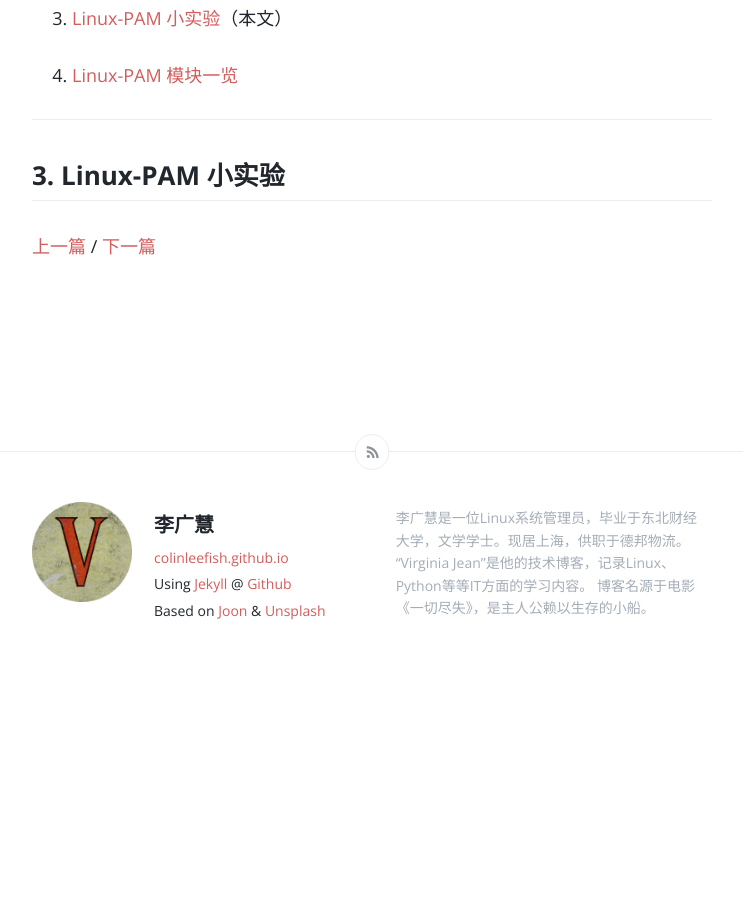
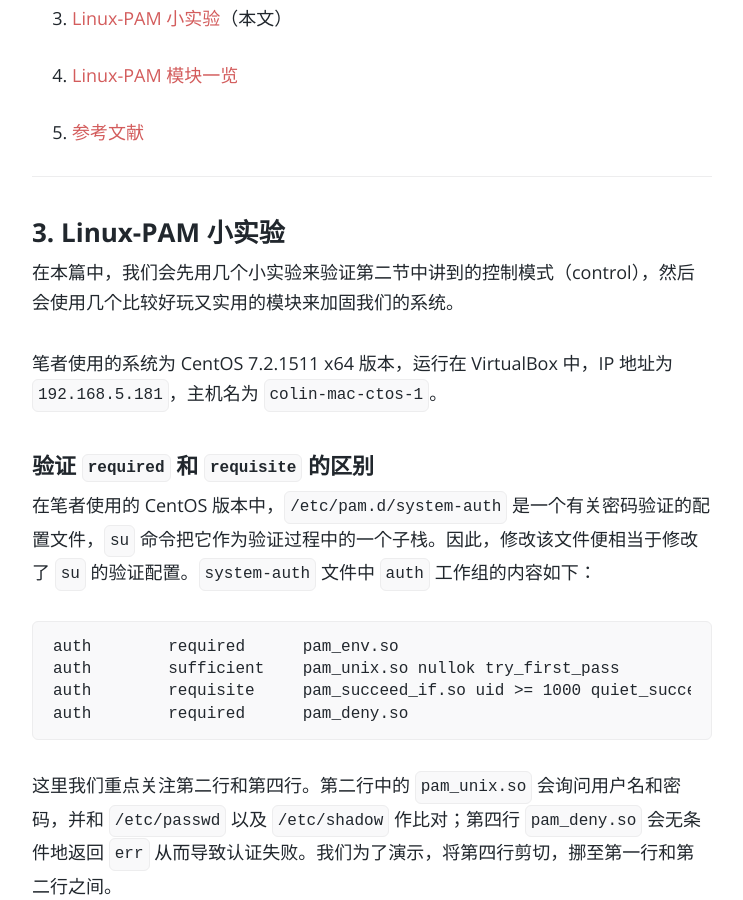
Before and after one commit to colinleefish/colinleefish.github.io, a Jekyll site: the page built from _posts/2016-04-03-pam-tutorial-3-examples.md, in a window 1280 px wide and 900 px high, scrolled down 1208 px. Shown: the whole window, without its empty margins (268-1011 px from the left). Built offline with Jekyll 4.4.1, drawn with Linux system fonts in a browser that asks for light colours; comment, search, counter and statistics services are not loaded; before the commit the page ends 1883 px from its top, so only the background shows below that; some of the changed text lies outside the part shown.

Commit message:
正在编写 PAM 教程的第三篇。现在进行到三分之一。

````diff
--- a/_posts/2016-04-03-pam-tutorial-3-examples.md
+++ b/_posts/2016-04-03-pam-tutorial-3-examples.md
@@ -3,7 +3,7 @@ layout: post
 title: "PAM 教程：三、Linux-PAM 小实验"
 tags: Linux, PAM, Authentication, Tutorial
 unsplash_source_number: 3
-excerpt: 本系列讲解了 Linux-PAM 的工作机制和配置方式。本文是该系列的第三篇：《Linux-PAM 小实验》，在 PAM 中实验了用 Google Authenticator 为一台 CentOS 设备添加了一次性密码的功能，用 pam_time.so 模块禁止了用户在夜间登录。
+excerpt: 本系列讲解了 Linux-PAM 的工作机制和配置方式。本文是该系列的第三篇：《Linux-PAM 小实验》，首先用几个小实验来验证第二篇中提到的部分内容，然后尝试用 Google Authenticator 为一台 CentOS 设备添加了一次性密码的功能，还用 pam_time.so 模块禁止了用户在夜间登录。
 ---
 
 本系列讲解了 Linux-PAM 的工作机制和配置方式，并利用几个 Linux-PAM 模块做一些有趣的小实验。附录中介绍了一些常用的 Linux-PAM 模块。
@@ -22,11 +22,55 @@ excerpt: 本系列讲解了 Linux-PAM 的工作机制和配置方式。本文是
 
 4. [Linux-PAM 模块一览]({% post_url 2016-04-04-pam-tutorial-4-module-references %})
 
+5. [参考文献]({ post_url 2016-04-05-pam-tutorial-5-bibliography %})
+
 ---
 
 
 ### 3. Linux-PAM 小实验
 
+在本篇中，我们会先用几个小实验来验证第二节中讲到的控制模式（control），然后会使用几个比较好玩又实用的模块来加固我们的系统。
+
+笔者使用的系统为 CentOS 7.2.1511 x64 版本，运行在 VirtualBox 中，IP 地址为 `192.168.5.181`，主机名为 `colin-mac-ctos-1`。
+
+##### 验证 `required` 和 `requisite` 的区别
+
+在笔者使用的 CentOS 版本中，`/etc/pam.d/system-auth` 是一个有关密码验证的配置文件，`su` 命令把它作为验证过程中的一个子栈。因此，修改该文件便相当于修改了 `su` 的验证配置。`system-auth` 文件中 `auth` 工作组的内容如下：
+
+```
+auth        required      pam_env.so
+auth        sufficient    pam_unix.so nullok try_first_pass
+auth        requisite     pam_succeed_if.so uid >= 1000 quiet_success
+auth        required      pam_deny.so
+```
+
+这里我们重点关注第二行和第四行。第二行中的 `pam_unix.so` 会询问用户名和密码，并和 `/etc/passwd` 以及 `/etc/shadow` 作比对；第四行 `pam_deny.so` 会无条件地返回 `err` 从而导致认证失败。我们为了演示，将第四行剪切，挪至第一行和第二行之间。
+
+```
+auth        required      pam_env.so
+auth        required      pam_deny.so
+auth        sufficient    pam_unix.so nullok try_first_pass
+auth        requisite     pam_succeed_if.so uid >= 1000 quiet_success
+```
+
+根据我们在第二篇介绍过的内容可知，当运行到第二行时，由于 `pam_deny.so` 返回失败结果，且控制模式为 `required`，因此整个流程栈走到第二行的时候已经注定失败了。但由于 `required` 不会马上使流程终止，因此这个流程还会走下去。我们尝试用 `su` 命令从普通用户切换到 `root`。
+
+<script type="text/javascript" src="https://asciinema.org/a/c9pokom8w0vr13zaj3lpttkmu.js" id="asciicast-c9pokom8w0vr13zaj3lpttkmu" async></script>
+
+笔者输入了正确的密码，依然未能通过验证。失败的结果在提示输入密码之前就已经注定了。
+
+现在我们将第二行的 `required` 修改为 `requisite`，再尝试一次。此时的配置文件如下。
+
+```
+auth        required      pam_env.so
+auth        requisite     pam_deny.so
+auth        sufficient    pam_unix.so nullok try_first_pass
+auth        requisite     pam_succeed_if.so uid >= 1000 quiet_success
+```
+
+<script type="text/javascript" src="https://asciinema.org/a/5emvn9xrpjeswml9qkm8wp72n.js" id="asciicast-5emvn9xrpjeswml9qkm8wp72n" async></script>
+
+可以发现，我们这次连输入密码的机会都没有了。因为 `requisite` 模式直接导致了流程栈的退出。
 
 ---
 [上一篇]({% post_url 2016-04-02-pam-tutorial-2-config-files %}) / [下一篇]({% post_url 2016-04-04-pam-tutorial-4-module-references %})
````
Also changed, not shown: _posts/2016-03-30-pam-tutorial-1-intro.md (+3 -1 lines), _posts/2016-04-02-pam-tutorial-2-config-files.md (+7 -5 lines), _posts/2016-04-04-pam-tutorial-4-module-references.md (+2 -0 lines).
